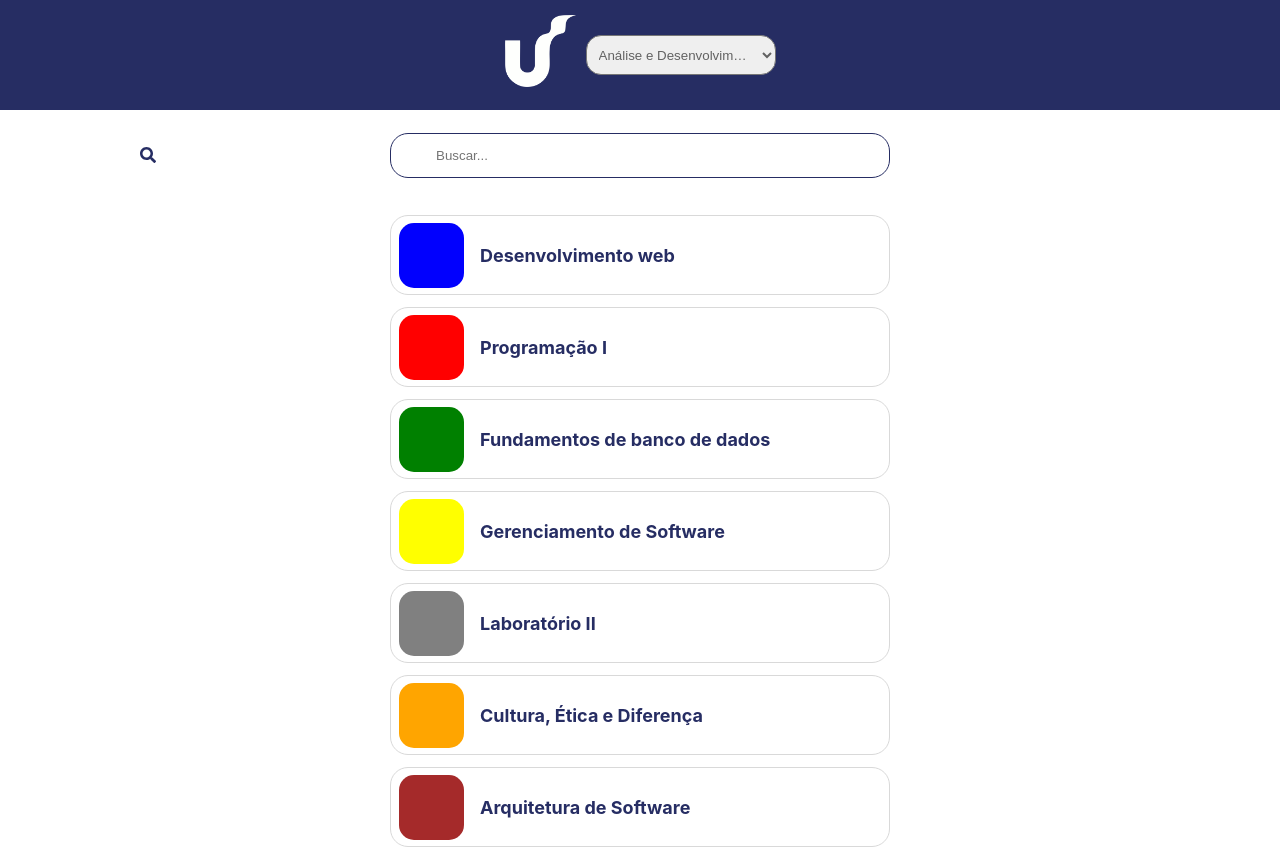
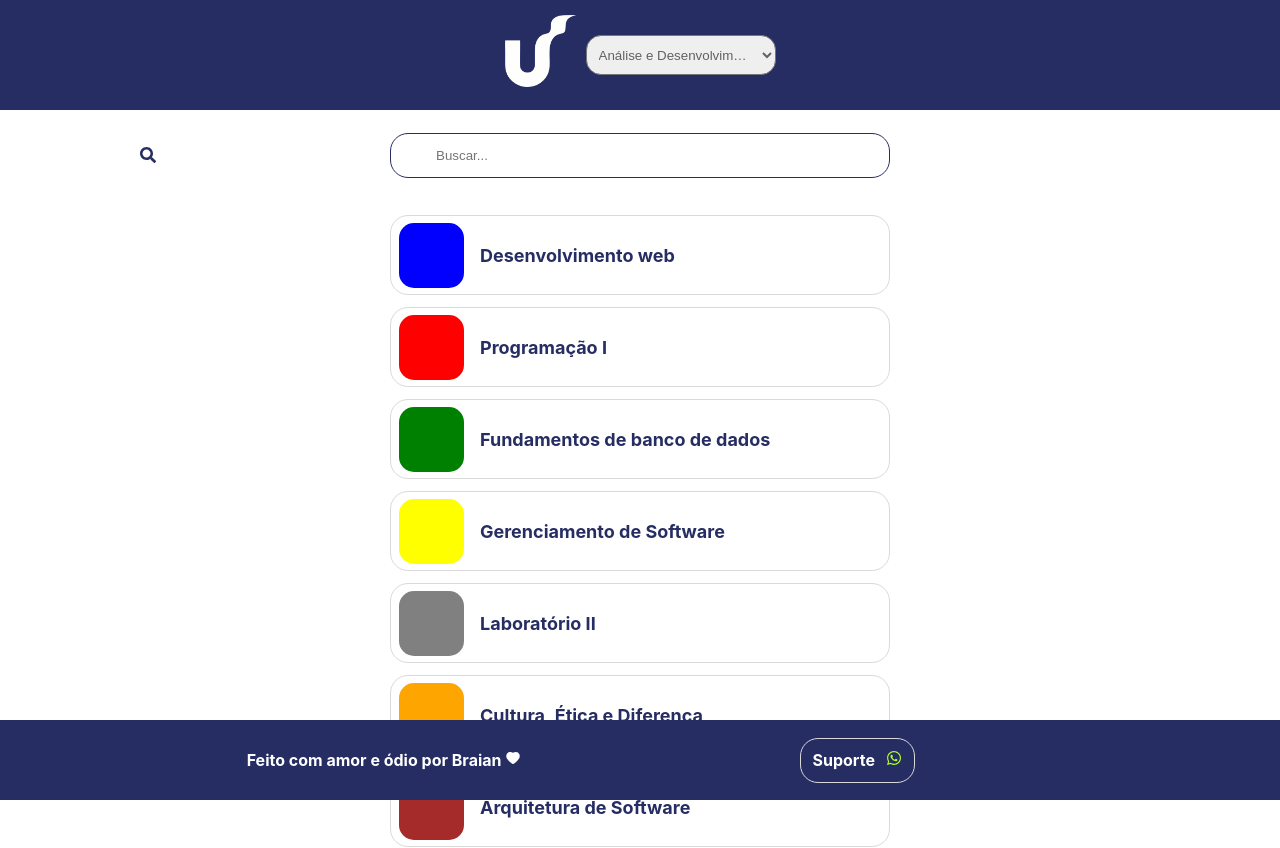
Before and after one commit to bBraian/unisinos-groups, a React (Create React App) app: page / in a window 1280 px wide. Shown: the top 848 px of the page. Built offline with nearby package versions, Linux system fonts and the light colour scheme.

Commit message:
footer in progress

```diff
--- a/src/App.js
+++ b/src/App.js
@@ -1,6 +1,7 @@
 import React from "react";
 import Header from "./components/Header";
 import Body from "./components/Body";
+import Footer from "./components/Footer";
 import './App.css';
 
 function App() {
@@ -8,6 +9,7 @@ function App() {
     <div className="App">
       <Header />
       <Body />
+      <Footer />
     </div>
   );
 }
--- a/src/components/Body/styles.css
+++ b/src/components/Body/styles.css
@@ -50,4 +50,5 @@
     z-index: 1;
     margin-top: 75px;
     position: relative;
+    margin-bottom: 98px;
 }
--- /dev/null
+++ b/src/components/Footer/index.js
@@ -0,0 +1,20 @@
+import React from "react";
+import './styles.css';
+import { AiFillHeart } from 'react-icons/ai';
+import { FaWhatsapp } from 'react-icons/fa';
+
+function Footer() {
+    return (
+        <div className="footer">
+            <div className="text-footer">Feito com amor e ódio por Braian <AiFillHeart /></div>
+            <div className="whatsapp-link-footer">
+                <div className="suport-button">
+                    <div className="text-button">Suporte</div>
+                    <div className="icon-button"><FaWhatsapp /></div>
+                </div>
+            </div>
+        </div>
+    );
+}
+
+export default Footer;
--- /dev/null
+++ b/src/components/Footer/styles.css
@@ -0,0 +1,48 @@
+.footer {
+    position: fixed;
+    width: 100%;
+    height: 80px;
+    background-color: #262d63;
+    bottom: 0;
+    display: flex;
+    justify-content: space-around;
+    align-items: center;
+    z-index: 9;
+}
+
+.text-footer {
+    color: white;
+    font-weight: bold;
+    text-align: center;
+    width: 55%;
+
+}
+
+.whatsapp-link-footer {
+    width: 35%;
+    text-align: center;
+}
+
+.text-footer, .whatsapp-link-footer {
+    margin: 0 15px;
+}
+
+.suport-button {
+    border: 1px solid #D9D9D9;
+    height: 45px;
+    display: flex;
+    max-width: 115px;
+    justify-content: space-evenly;
+    align-items: center;
+    text-align: center;
+    border-radius: 18px;
+}
+
+.icon-button {
+    color: greenyellow;
+}
+
+.text-button {
+    color: white;
+    font-weight: bold;
+}
--- a/src/data/groups.js
+++ b/src/data/groups.js
@@ -1,13 +1,15 @@
+//1 Análise e desenvolvimento de sistemas
+
 export const grupos = [
-    { text: 'Desenvolvimento web', color: '#0100FE', url: 'https://chat.whatsapp.com/LNnQkygixWMCGU97cAZdVL' },
-    { text: 'Programação I', color: 'red', url: true },
-    { text: 'Fundamentos de banco de dados', color: 'green', url: true },
-    { text: 'Gerenciamento de Software', color: 'yellow', url: true },
-    { text: 'Laboratório II', color: 'gray', url: true },
-    { text: 'Cultura, Ética e Diferença', color: 'orange', url: true },
-    { text: 'Arquitetura de Software', color: 'brown', url: true },
-    { text: 'Arquitetura de Software', color: 'brown', url: true },
-    { text: 'Arquitetura de Software', color: 'brown', url: true },
-    { text: 'Arquitetura de Software', color: 'brown', url: true },
-    { text: 'Arquitetura de Software', color: 'brown', url: true },
+    { curso: '1', text: 'Desenvolvimento web', color: '#0100FE', url: 'https://chat.whatsapp.com/LNnQkygixWMCGU97cAZdVL' },
+    { curso: 1, text: 'Programação I', color: 'red', url: true },
+    { curso: 1, text: 'Fundamentos de banco de dados', color: 'green', url: true },
+    { curso: 1, text: 'Gerenciamento de Software', color: 'yellow', url: true },
+    { curso: 1, text: 'Laboratório II', color: 'gray', url: true },
+    { curso: 1, text: 'Cultura, Ética e Diferença', color: 'orange', url: true },
+    { curso: 1, text: 'Arquitetura de Software', color: 'brown', url: true },
+    { curso: 1, text: 'Arquitetura de Software', color: 'brown', url: true },
+    { curso: 1, text: 'Arquitetura de Software', color: 'brown', url: true },
+    { curso: 1, text: 'Arquitetura de Software', color: 'brown', url: true },
+    { curso: 2, text: 'Ciência', color: 'brown', url: true },
 ]
```
